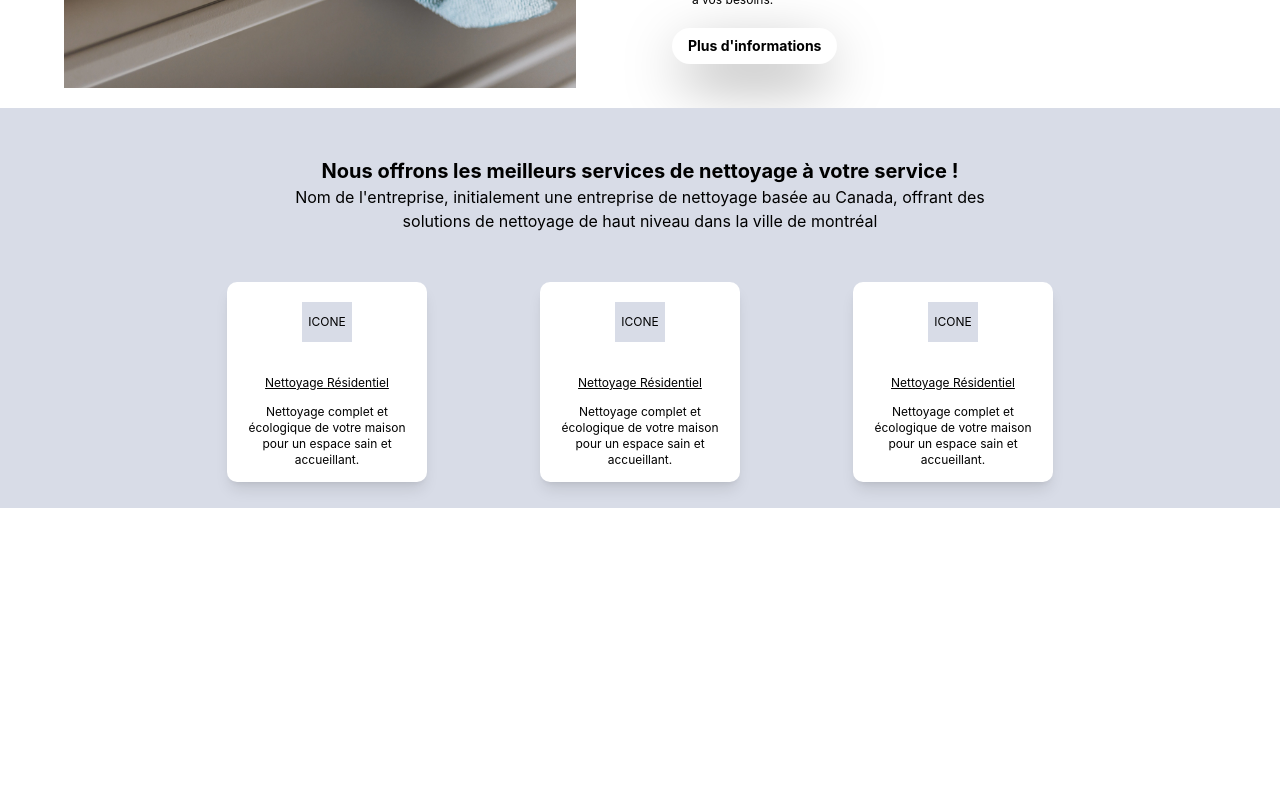
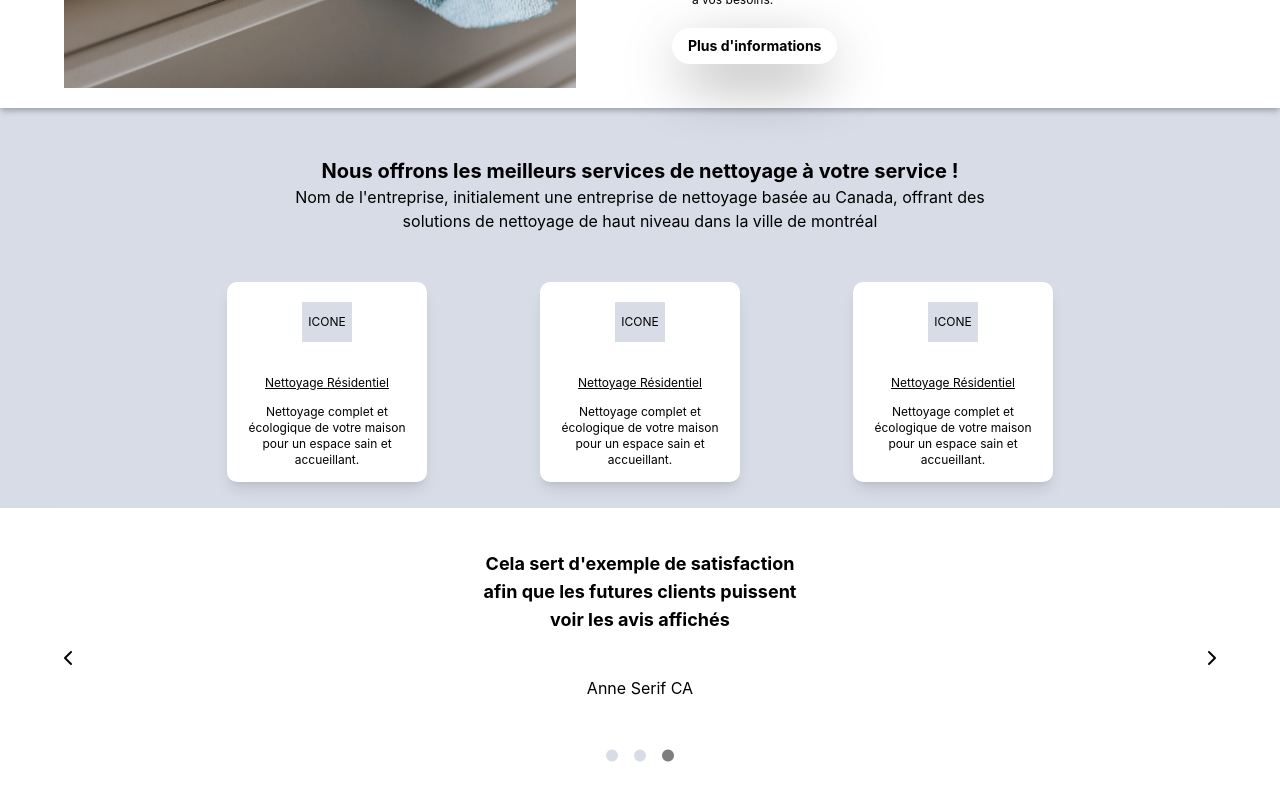
Before and after one commit to VIEIRA-Michel/cleanMaster, a React (Create React App) app in the folder app/: page / in a window 1280 px wide. Shown: the part 1265-2065 px from the top of the page. Before the commit the page ends 1773 px from the top, so only its background shows below. Built offline with nearby package versions, Linux system fonts and the light colour scheme.

Commit message:
implement review section

```diff
--- a/app/public/index.html
+++ b/app/public/index.html
@@ -15,6 +15,7 @@
       user's mobile device or desktop. See https://developers.google.com/web/fundamentals/web-app-manifest/
     -->
     <link rel="manifest" href="%PUBLIC_URL%/manifest.json" />
+    <link rel="stylesheet" href="https://kit-pro.fontawesome.com/releases/v6.2.1/css/pro.min.css">
     <!--
       Notice the use of %PUBLIC_URL% in the tags above.
       It will be replaced with the URL of the `public` folder during the build.
@@ -24,6 +25,7 @@
       work correctly both with client-side routing and a non-root public URL.
       Learn how to configure a non-root public URL by running `npm run build`.
     -->
+    <script src="https://kit.fontawesome.com/f2ff7471c0.js" crossorigin="anonymous"></script>
     <title>React App</title>
   </head>
   <body>
--- a/app/src/App.js
+++ b/app/src/App.js
@@ -4,6 +4,7 @@ import "./App.css";
 import HeroSection from "./components/HeroSection/HeroSection";
 import AboutSection from "./components/AboutSection/AboutSection";
 import ServiceSection from "./components/ServiceSection/ServiceSection";
+import ReviewSection from "./components/ReviewSection/ReviewSection";
 
 function App() {
   console.log("render");
@@ -13,6 +14,7 @@ function App() {
       <HeroSection />
       <AboutSection />
       <ServiceSection />
+      <ReviewSection />
     </div>
   );
 }
--- a/app/src/components/AboutSection/AboutSection.js
+++ b/app/src/components/AboutSection/AboutSection.js
@@ -3,7 +3,7 @@ import picture from "../../assets/image/img_about.webp";
 
 const About = () => {
   return (
-    <div className="w-screen h-[400px] bg-[white] flex flex-row mt-5 shadow-md shadow-[#A4A7B0]">
+    <div className="w-screen h-[400px] bg-[white] relative flex flex-row mt-5 shadow-md shadow-[#A4A7B0]">
       <div className="w-[50%] h-full flex justify-center items-center">
         <img
           src={picture}
--- /dev/null
+++ b/app/src/components/ReviewSection/ReviewSection.js
@@ -0,0 +1,38 @@
+import React from "react";
+
+const ReviewSection = () => {
+  return (
+    <div className="w-screen h-[300px] shadow-md shadow-[#A4A7B0]">
+      <div className="w-[90%] h-full bg-[white] mx-auto flex flex-row justify-between items-center relative">
+        <div className="flex justify-center items-center">
+          <i class="fa-solid fa-chevron-left"></i>
+        </div>
+        <div className="w-[70%] h-full flex flex-col justify-evenly items-center">
+          <div className="flex justify-center items-center text-lg font-bold">
+            <p className="w-[340px]">
+              Cela sert d'exemple de satisfaction afin que les futures clients
+              puissent voir les avis affichés
+            </p>
+          </div>
+          <div>Anne Serif CA</div>
+          <div className="w-[100px] flex justify-evenly items-center flex-row">
+            <div>
+              <i class="fa-sharp fa-solid fa-circle text-xs text-[#d8dce7]"></i>
+            </div>
+            <div>
+              <i class="fa-sharp fa-solid fa-circle text-xs text-[#d8dce7]"></i>
+            </div>
+            <div>
+              <i class="fa-sharp fa-solid fa-circle text-xs text-[#807D7D]"></i>
+            </div>
+          </div>
+        </div>
+        <div>
+          <i class="fa-solid fa-chevron-right"></i>
+        </div>
+      </div>
+    </div>
+  );
+};
+
+export default ReviewSection;
```
